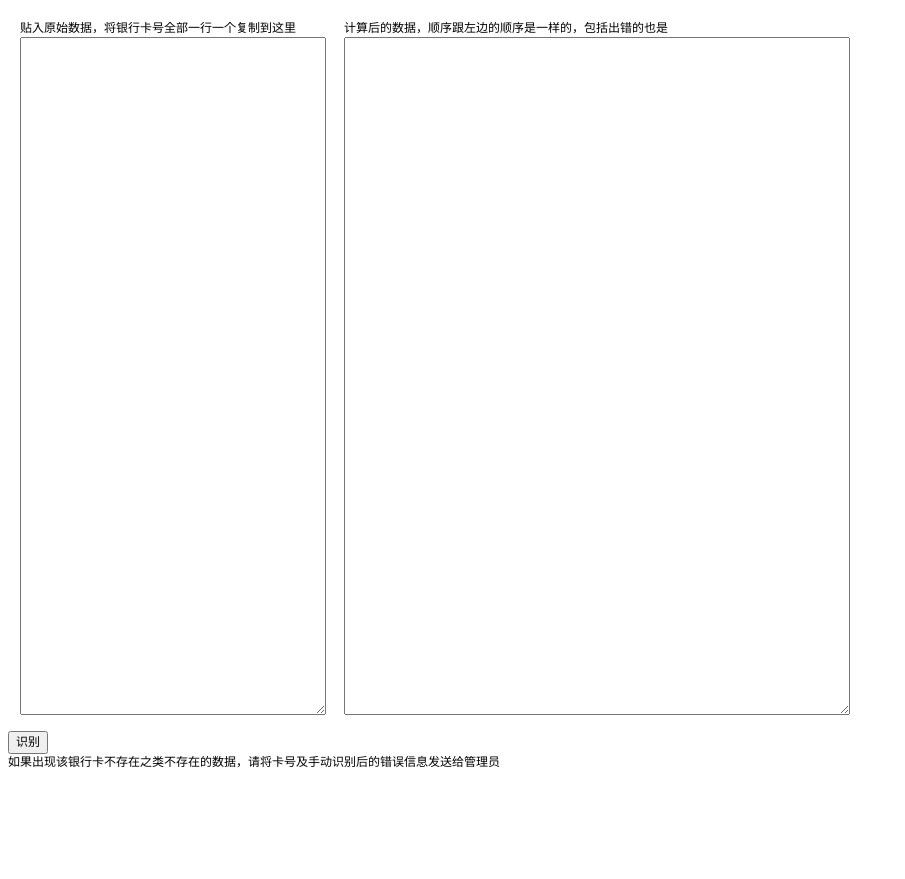
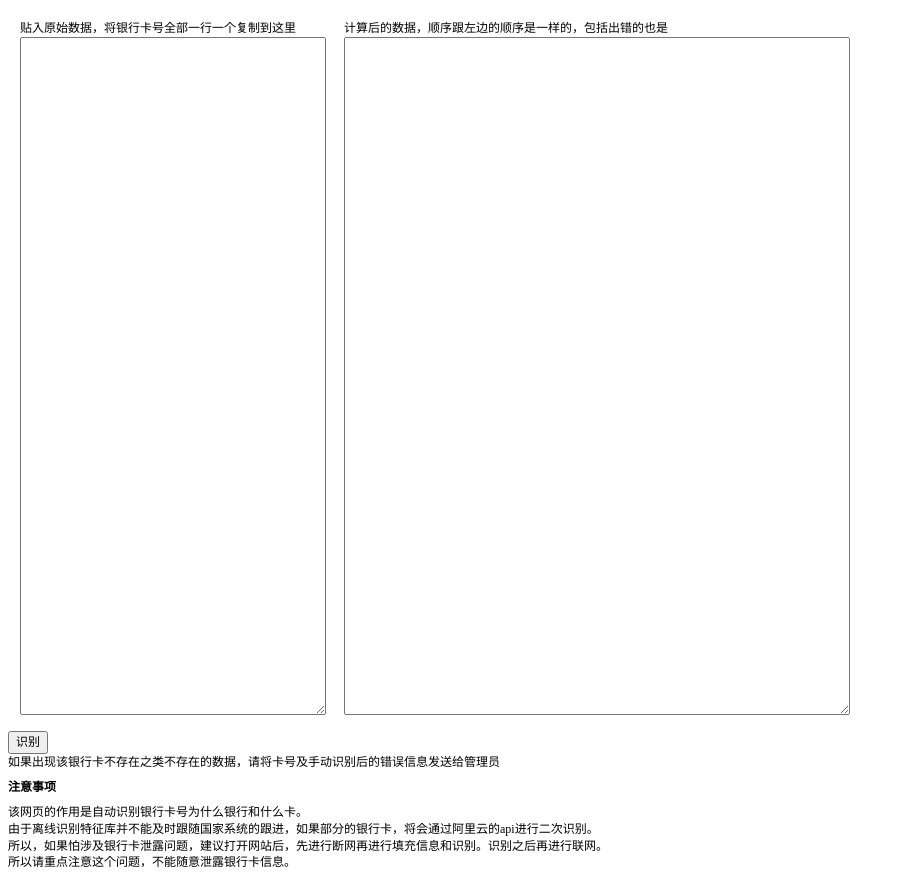
Before and after one commit to shenqihui/bank_info, a website: page index.html in a window 1280 px wide. Shown: the whole page, without its empty margins (0-905 px from the left). Before the commit the page ends 800 px from the top, so only its background shows below. Drawn offline with nearby package versions, Linux system fonts and the light colour scheme.

Commit message:
change comment

```diff
--- a/index.html
+++ b/index.html
@@ -30,6 +30,19 @@
   </div>
   <div>
     如果出现该银行卡不存在之类不存在的数据，请将卡号及手动识别后的错误信息发送给管理员
+  </div>
+
+  <div>
+    <h1>注意事项</h1>
+    <div>
+      该网页的作用是自动识别银行卡号为什么银行和什么卡。<br/>
+
+      由于离线识别特征库并不能及时跟随国家系统的跟进，如果部分的银行卡，将会通过阿里云的api进行二次识别。<br />
+
+      所以，如果怕涉及银行卡泄露问题，建议打开网站后，先进行断网再进行填充信息和识别。识别之后再进行联网。<br/>
+
+      所以请重点注意这个问题，不能随意泄露银行卡信息。
+    </div>
   </div>
 
   <script>
```
Also changed, not shown: README.md (added).
